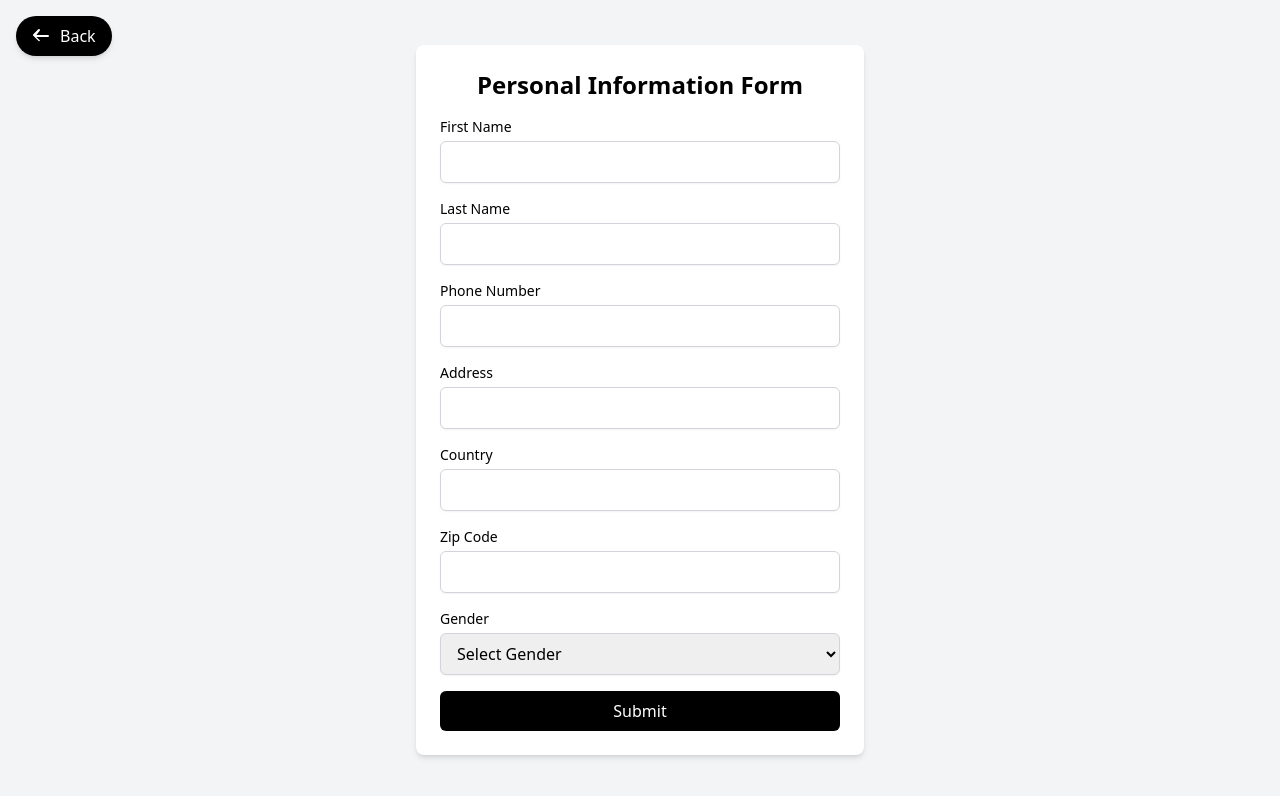
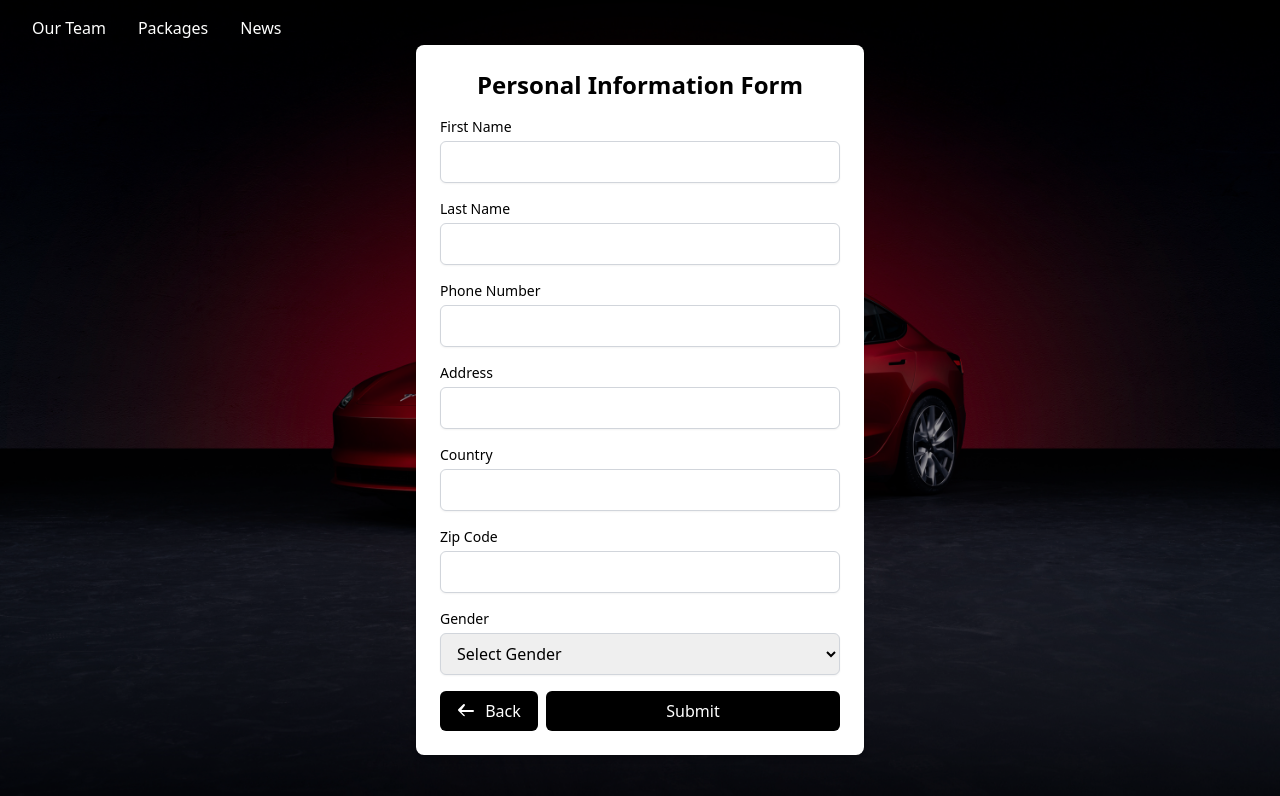
Before and after one commit to Ghaith4230/drivingWebapp, a Next.js app: page /info in a window 1280 px wide. Shown: the top 796 px of the page. Built offline with nearby package versions, Linux system fonts and the light colour scheme.

Commit message:
UI update for Info page and Profile Page New profile page from Daniel needs to be merged with mine so i can finish the UI on this page

```diff
--- a/src/app/info/page.tsx
+++ b/src/app/info/page.tsx
@@ -3,6 +3,8 @@
 import { createProfile } from '@/db/queries/insert';
 import { redirect } from 'next/navigation';
 import React, { useState } from 'react';
+import BackgroundLayout from '../components/BackgroundLayout'; // Import the BackgroundLayout component
+import Link from 'next/link';
 
 interface FormData {
   userId: number;
@@ -89,28 +91,26 @@ const FormPage = () => {
   };
 
   return (
-    <div className="flex items-center justify-center min-h-screen bg-gray-100 relative">
-      {/* Back Arrow Button */}
- <button
-  onClick={() => window.history.back()}
-  className="absolute top-4 left-4 flex items-center gap-2 bg-black text-white px-4 py-2 rounded-full hover:bg-gray-800 hover:scale-105 transition-all shadow-md"
->
-  <svg
-    xmlns="http://www.w3.org/2000/svg"
-    className="h-5 w-5"
-    viewBox="0 0 20 20"
-    fill="currentColor"
-  >
-    <path
-      fillRule="evenodd"
-      d="M7.707 14.707a1 1 0 01-1.414 0l-5-5a1 1 0 010-1.414l5-5a1 1 0 011.414 1.414L4.414 9H16a1 1 0 110 2H4.414l3.293 3.293a1 1 0 010 1.414z"
-      clipRule="evenodd"
-    />
-  </svg>
-  Back
-</button>
+      <BackgroundLayout>
+        <div className="relative min-h-screen flex justify-center items-center">
+          {/* Top Section - Navigation Links (Buttons) */}
+          <div className="absolute top-0 left-0 w-full px-8 py-4 flex justify-between items-center z-10">
+            {/* Left Side - Navigation Links */}
+            <div className="flex gap-8 text-white">
+              <Link href="/#our-team" className="hover:underline">
+                Our Team
+              </Link>
+              <Link href="/#packages" className="hover:underline">
+                Packages
+              </Link>
+              <Link href="/#news" className="hover:underline">
+                News
+              </Link>
+            </div>
+          </div>
 
-      <div className="w-full max-w-md p-6 bg-white rounded-lg shadow-md text-black">
+          {/* Form Box */}
+          <div className="w-full max-w-md p-6 bg-white rounded-lg shadow-md text-black z-10">
             <h2 className="text-2xl font-semibold text-center text-black">Personal Information Form</h2>
             <form className="mt-4" onSubmit={handleSubmit} noValidate>
               {/* First Name */}
@@ -214,15 +214,38 @@ const FormPage = () => {
                 {errors.gender && <p className="text-red-500 text-xs mt-1">{errors.gender}</p>}
               </div>
 
+              {/* Button Section - Back and Submit */}
+              <div className="flex gap-2">
+                <button
+                    type="button"
+                    onClick={() => window.history.back()}
+                    className="w-1/4 py-2 bg-black text-white rounded-md hover:bg-gray-800 transition flex items-center justify-center gap-2"
+                >
+                  <svg
+                      xmlns="http://www.w3.org/2000/svg"
+                      className="h-5 w-5"
+                      viewBox="0 0 20 20"
+                      fill="currentColor"
+                  >
+                    <path
+                        fillRule="evenodd"
+                        d="M7.707 14.707a1 1 0 01-1.414 0l-5-5a1 1 0 010-1.414l5-5a1 1 0 011.414 1.414L4.414 9H16a1 1 0 110 2H4.414l3.293 3.293a1 1 0 010 1.414z"
+                        clipRule="evenodd"
+                    />
+                  </svg>
+                  Back
+                </button>
                 <button
                     type="submit"
-            className="w-full bg-black text-white py-2 px-4 rounded-md hover:bg-gray-800 transition"
+                    className="w-3/4 py-2 bg-black text-white rounded-md hover:bg-gray-800 transition"
                 >
                   Submit
                 </button>
+              </div>
             </form>
           </div>
         </div>
+      </BackgroundLayout>
   );
 };
 
--- a/src/app/profile/page.tsx
+++ b/src/app/profile/page.tsx
@@ -2,18 +2,15 @@
 
 import { redirect, useRouter } from "next/navigation";
 import { useEffect, useState } from "react";
-import styles from "./styles";
 import Image from "next/image";
 import { getProfileByUserId } from "@/db/select";
-import { set } from "date-fns";
-import { get } from "http";
+import BackgroundLayout from "../components/BackgroundLayout";
+import Link from "next/link";
 
 export default function Profile() {
-  const [menuOpen, setMenuOpen] = useState(false);
   const [profileData, setProfileData] = useState<any>(null);
   const router = useRouter();
   const [bookedLessons, setBookedLessons] = useState<TimeSlot[]>([]);
-
 
   type TimeSlot = {
     date: string;
@@ -25,7 +22,6 @@ export default function Profile() {
   };
 
   useEffect(() => {
-
     const fetchProfile = async () => {
       const response = await fetch("api/userId", {
         method: "POST",
@@ -36,11 +32,7 @@ export default function Profile() {
       });
 
       const result = await response.json();
-
-      console.log(result.message);
-
-      const profile = await getProfileByUserId(result.message)
-
+      const profile = await getProfileByUserId(result.message);
       setProfileData(profile);
 
       const lessons = await fetchBookedLessons(result.message);
@@ -48,9 +40,7 @@ export default function Profile() {
     };
 
     fetchProfile();
-
   }, []);
-
 
   const fetchBookedLessons = async (userId: string) => {
     const response = await fetch("/api/bookedLessons", {
@@ -58,10 +48,8 @@ export default function Profile() {
       headers: { "Content-Type": "application/json" },
       body: JSON.stringify({ userId }),
     });
-    return await response.json(); // expecting: { lessons: [...] }
+    return await response.json();
   };
-
-
 
   const handleDashboard = async (e: React.FormEvent) => {
     e.preventDefault();
@@ -70,48 +58,69 @@ export default function Profile() {
 
   const handleLogout = async (e: React.FormEvent) => {
     e.preventDefault();
-        const response = await fetch("/api/deletesession", {
+    await fetch("/api/deletesession", {
       method: "POST",
       headers: {
         "Content-Type": "application/json",
       },
     });
     redirect("/login");
-
   };
 
   return (
-    <div onClick={() => { if (menuOpen) setMenuOpen(false); }} style={styles.container}>
-      <div style={styles.menuContainer}>
-        <div style={styles.logo} onClick={() => setMenuOpen(!menuOpen)}>⚪</div>
-        {menuOpen && (
-          <div style={styles.dropdownMenu}>
-            <button onClick={handleDashboard} style={styles.menuItem}>Dashboard</button>
-            <button style={styles.menuItem}>Settings</button>
-            <button onClick={handleLogout} style={styles.menuItem}>Logout</button>
-          </div>
-        )}
+      <BackgroundLayout>
+        <div
+            className="relative min-h-screen w-full px-6 md:px-20 lg:px-32 py-10 text-white"
+            onClick={() => {}}
+        >
+          {/* Top Navigation Bar */}
+          <div className="absolute top-0 left-0 w-full px-8 py-4 flex justify-between items-center z-10">
+            <div className="flex gap-8 text-white">
+              <Link href="/#our-team" className="hover:underline">
+                Our Team
+              </Link>
+              <Link href="/#packages" className="hover:underline">
+                Packages
+              </Link>
+              <Link href="/#news" className="hover:underline">
+                News
+              </Link>
             </div>
 
-      <h1 style={styles.heading}>Welcome to Your Profile</h1>
+            <div className="flex gap-8 text-white">
+              <button onClick={handleDashboard} className="hover:underline">
+                Dashboard
+              </button>
+              <button className="hover:underline">
+                <Link href="/#settings">Settings</Link>
+              </button>
+              <button onClick={handleLogout} className="hover:underline">
+                Logout
+              </button>
+            </div>
+          </div>
 
+          {/* Adjusted margin to lower the "Welcome" text */}
+          <h1 className="text-3xl font-bold text-center mb-12 mt-16">Welcome to Your Profile</h1>
 
-      <div style={styles.profileInfo}>
-  <div style={styles.profileImageWrapper}>
+          {/* Adjusted margin for the profile box */}
+          <div className="bg-white text-black p-8 rounded-xl shadow-lg max-w-2xl mx-auto mb-12">
+            <div className="flex items-center space-x-6 mb-8">
               <Image
                   src={profileData?.profileImage || "/default-avatar.svg"}
                   alt="Profile Logo"
                   width={100}
                   height={100}
-      style={styles.profileLogo}
+                  className="rounded-full"
               />
+              <div>
+                <p className="text-2xl font-semibold">
+                  {profileData?.firstName || "Loading..."} {profileData?.lastName || ""}
+                </p>
+              </div>
             </div>
 
-  <div style={styles.nameRow}>
-    <p style={styles.name}><strong>{profileData?.firstName || "Loading..."}</strong></p>
-    <p style={styles.name}><strong>{profileData?.lastName || "Loading..."}</strong></p>
-  </div>
-
+            <div className="space-y-2">
               <p><strong>Email:</strong> {profileData?.email || "Loading..."}</p>
               <p><strong>Phone Number:</strong> {profileData?.phoneNumber || "Loading..."}</p>
               <p><strong>Address:</strong> {profileData?.address || "Loading..."}</p>
@@ -120,29 +129,34 @@ export default function Profile() {
               <p><strong>Gender:</strong> {profileData?.gender || "Loading..."}</p>
             </div>
 
-<h2 style={{ marginTop: "40px", fontSize: "1.5rem" }}>Your Booked Lessons</h2>
-<div style={{ display: "flex", flexWrap: "wrap", gap: "20px", marginTop: "20px" }}>
+            {/* Back button */}
+            <div className="flex justify-end mt-6">
+              <button
+                  onClick={() => router.push("/dashboard")}
+                  className="bg-black text-white py-2 px-4 rounded hover:bg-gray-800 transition flex items-center"
+              >
+                <span className="mr-2">←</span> Back
+              </button>
+            </div>
+          </div>
+
+          {/* Adjusted margin for booked lessons */}
+          <h2 className="text-2xl font-bold text-center mt-12">Your Booked Lessons</h2>
+          <div className="flex flex-wrap justify-center gap-6 mt-6">
             {bookedLessons.length > 0 ? (
                 bookedLessons.map((lesson, index) => (
-      <div key={index} style={{
-        background: "#fff",
-        borderRadius: "10px",
-        boxShadow: "0 4px 8px rgba(0, 0, 0, 0.1)",
-        padding: "20px",
-        width: "250px"
-      }}>
-        <h3 style={{ fontSize: "1.2rem", marginBottom: "10px" }}>{lesson.content}</h3>
+                    <div key={index} className="bg-white text-black p-4 rounded-lg shadow-md w-64">
+                      <h3 className="text-lg font-semibold mb-2">{lesson.content}</h3>
                       <p><strong>Date:</strong> {lesson.date}</p>
                       <p><strong>Time:</strong> {lesson.time} - {lesson.endTime}</p>
                       <p><strong>Location:</strong> {lesson.location}</p>
                     </div>
                 ))
             ) : (
-    <p>You have no lessons booked.</p>
+                <p className="text-center">You have no lessons booked.</p>
             )}
           </div>
-
         </div>
-
+      </BackgroundLayout>
   );
 }
```
Also changed, not shown: 1 other file (tests, documents, lock files or other folders). Lines whose indentation alone changed are shown as unchanged.
